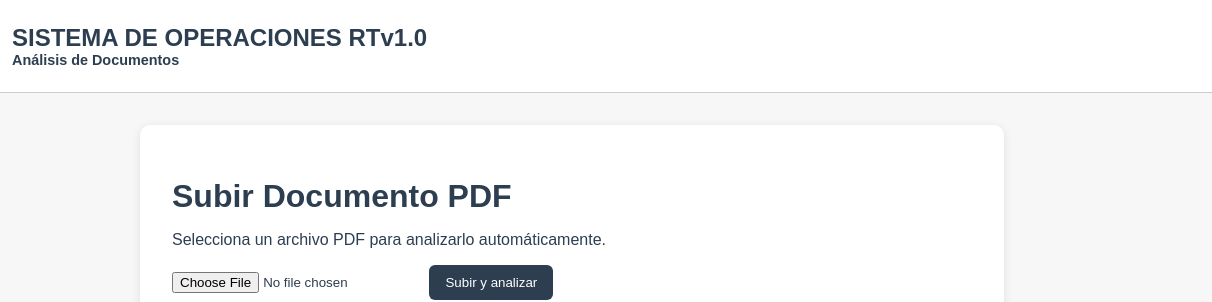
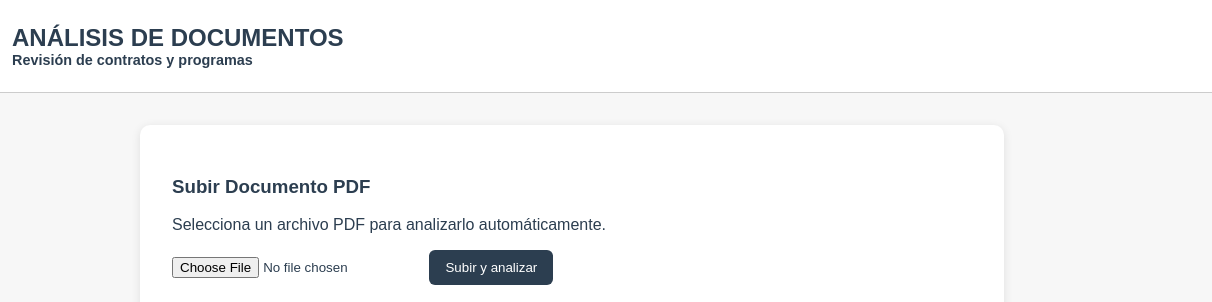
Before and after one commit to sistemas-raitrai/pdf-analisis, a website: page index.html in a window 1280 px wide. Shown: the top 302 px of the page, 68-1280 px from the left. Drawn offline with Linux system fonts and the light colour scheme; files that its build step writes are made by us from their sources.

Commit message:
Update index.html

```diff
--- a/index.html
+++ b/index.html
@@ -14,15 +14,15 @@
     <div style="display: flex; align-items: center;">
       <img src="/RaiTrai%20-%20Logo.png" alt="Logo Rai Trai" style="height: 60px; margin-right: 1rem;">
       <div>
-        <h2 style="margin: 0; font-size: 1.5rem; color: #2c3e50;">SISTEMA DE OPERACIONES RTv1.0</h2>
-        <p style="margin: 0; font-size: 0.9rem;"> <strong>Análisis de Documentos</strong></p>
+        <h2 style="margin: 0; font-size: 1.5rem; color: #2c3e50;">ANÁLISIS DE DOCUMENTOS</h2>
+        <p style="margin: 0; font-size: 0.9rem;"> <strong>Revisión de contratos y programas</strong></p>
       </div>
     </div>
   </div>
 
   <!-- 🧾 Contenido principal -->
   <div class="contenedor">
-    <h1>Subir Documento PDF</h1>
+    <h3>Subir Documento PDF</h3>
     <p>Selecciona un archivo PDF para analizarlo automáticamente.</p>
 
     <input type="file" id="pdfInput" accept="application/pdf" />
```
